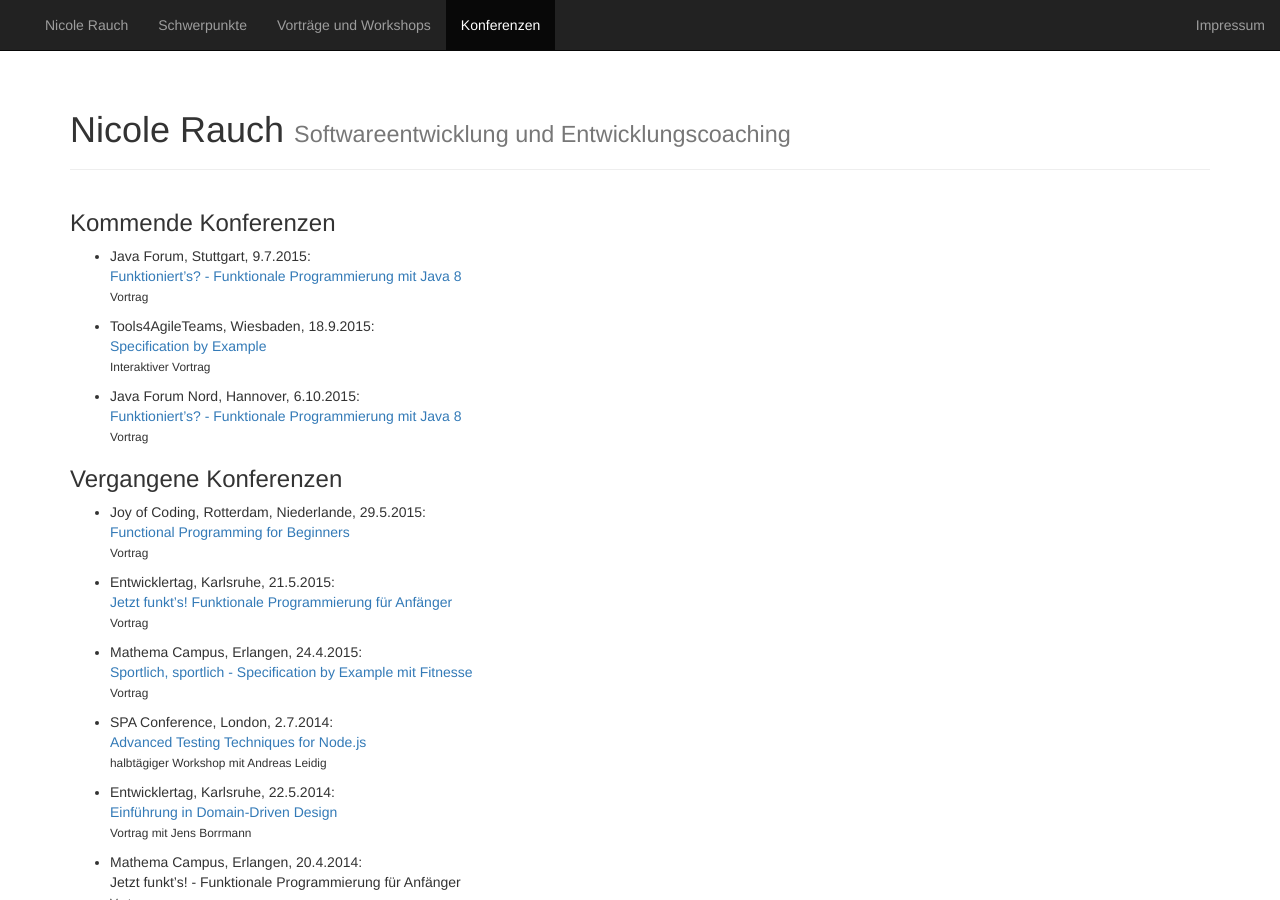
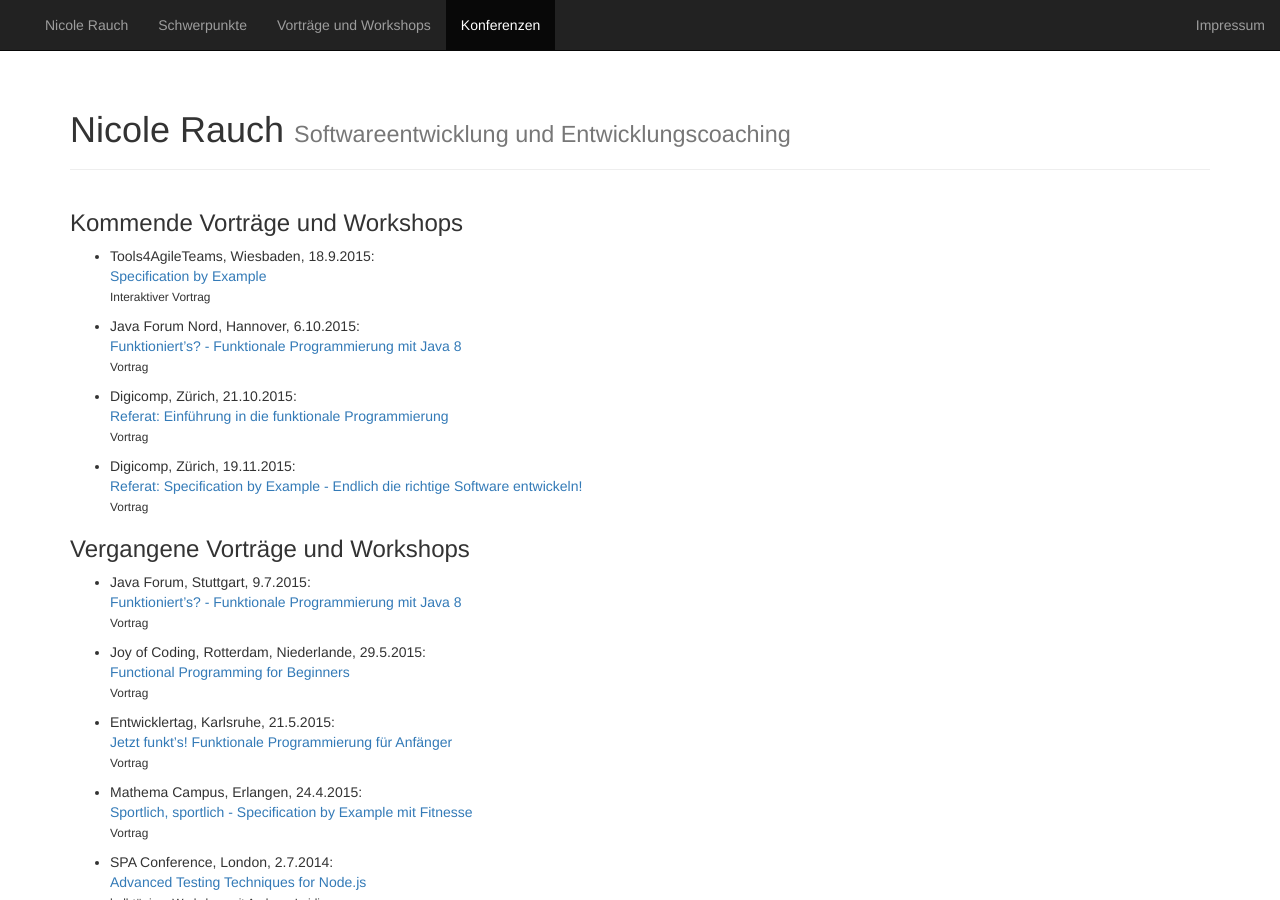
Before and after one commit to NicoleRauch/BusinessWebsite, a Jekyll site: the page built from jekyll/konferenzen.md, in a window 1280 px wide and 900 px high. Built offline with Jekyll 4.4.1, drawn with Linux system fonts in a browser that asks for light colours; nearby versions of some CDN libraries; library files that are not in the unit come from our copies.

Commit message:
JFS ist vorbei, Digicomp kommt

```diff
--- a/jekyll/konferenzen.md
+++ b/jekyll/konferenzen.md
@@ -2,11 +2,7 @@
 layout: default
 ---
 
-### Kommende Konferenzen
-
-* Java Forum, Stuttgart, 9.7.2015:<br>
-  [Funktioniert's? - Funktionale Programmierung mit Java 8](http://www.java-forum-stuttgart.de/de/Programm.html)<br>
-  <small>Vortrag</small>
+### Kommende Vorträge und Workshops
 
 * Tools4AgileTeams, Wiesbaden, 18.9.2015:<br>
   [Specification by Example](http://www.tools4agileteams.com/display/2015/Specification+by+Example)<br>
@@ -16,8 +12,20 @@ layout: default
   [Funktioniert's? - Funktionale Programmierung mit Java 8](http://http://javaforumnord.de/)<br>
   <small>Vortrag</small>
 
+* Digicomp, Zürich, 21.10.2015:<br>
+  [Referat: Einführung in die funktionale Programmierung](https://www.digicomp.ch/de/weiterbildung/softwareentwicklung/einfuehrung-in-die-funktionale-programmierung)<br>
+  <small>Vortrag</small>
 
-### Vergangene Konferenzen
+* Digicomp, Zürich, 19.11.2015:<br>
+  [Referat: Specification by Example - Endlich die richtige Software entwickeln!](https://www.digicomp.ch/de/weiterbildung/softwareentwicklung/specification-by-example-endlich-die-richtige-software-entwickeln)<br>
+  <small>Vortrag</small>
+
+
+### Vergangene Vorträge und Workshops
+
+* Java Forum, Stuttgart, 9.7.2015:<br>
+  [Funktioniert's? - Funktionale Programmierung mit Java 8](http://www.java-forum-stuttgart.de/de/Programm.html)<br>
+  <small>Vortrag</small>
 
 * Joy of Coding, Rotterdam, Niederlande, 29.5.2015:<br>
   [Functional Programming for Beginners](http://joyofcoding.org/#functional-programming-for-beginners)<br>
```
